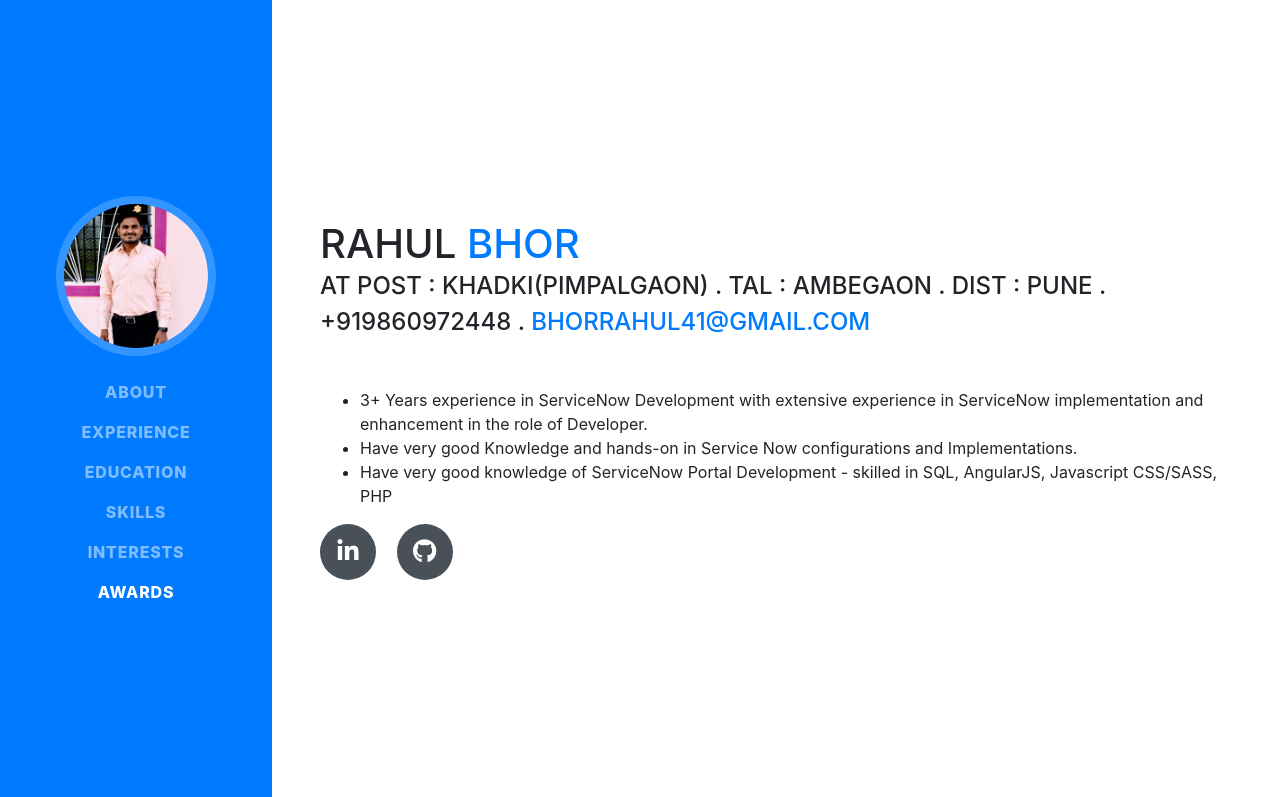
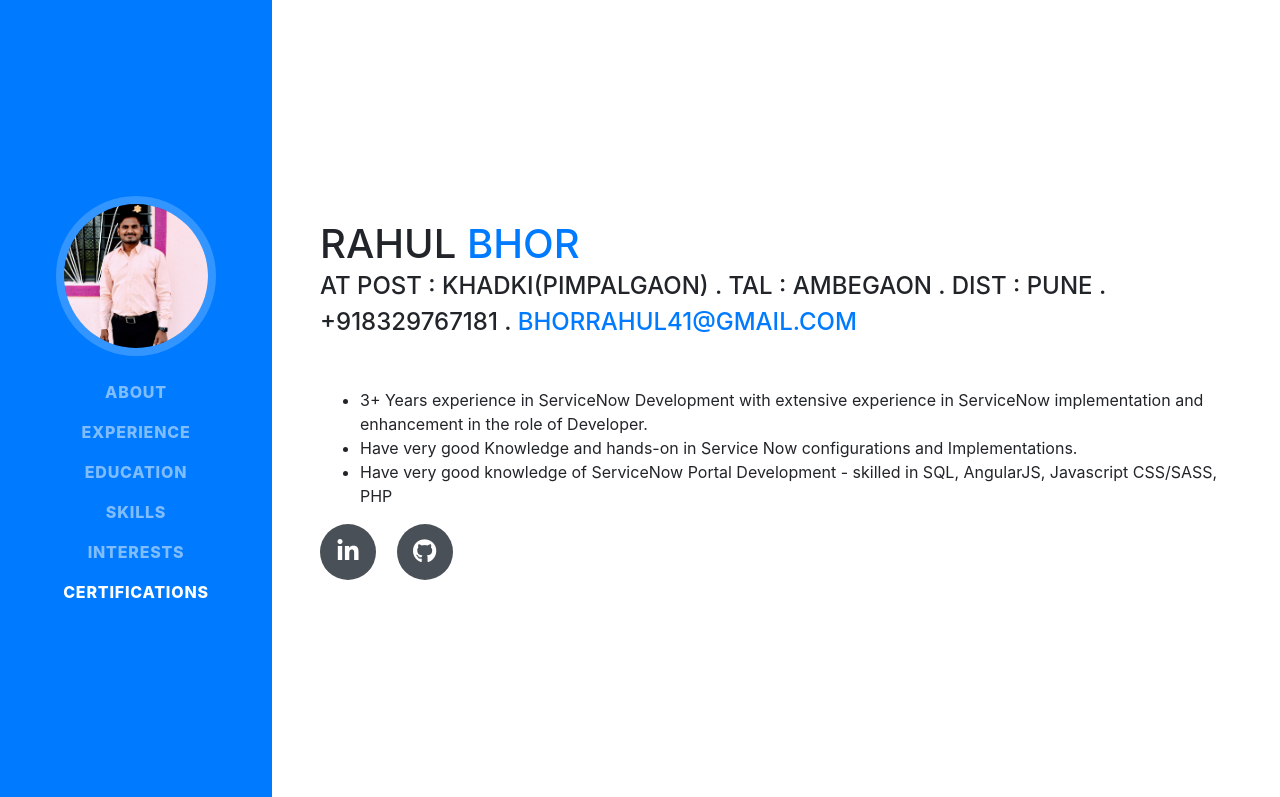
Before and after one commit to rahulbhor02/RahulBhor, a website with bundled scripts: page index.html in a window 1280 px wide. Shown: the top 797 px of the page. Built offline with nearby package versions, Linux system fonts and the light colour scheme; a web font is replaced by a local one.

Commit message:
Update index.html

```diff
--- a/index.html
+++ b/index.html
@@ -53,7 +53,7 @@
             <a class="nav-link js-scroll-trigger" href="#interests">Interests</a>
           </li>
           <li class="nav-item">
-            <a class="nav-link js-scroll-trigger" href="#awards">Awards</a>
+            <a class="nav-link js-scroll-trigger" href="#awards">Certifications</a>
           </li>
         </ul>
       </div>
@@ -66,7 +66,7 @@
           <h1 class="mb-0">Rahul
             <span class="text-primary">Bhor</span>
           </h1>
-          <div class="subheading mb-5">At Post : Khadki(Pimpalgaon) . Tal : Ambegaon . Dist : Pune . +919860972448 .
+          <div class="subheading mb-5">At Post : Khadki(Pimpalgaon) . Tal : Ambegaon . Dist : Pune . +918329767181 .
             <a href="mailto:bhorrahul41@gmail.com">bhorrahul41@gmail.com</a>
           </div>
           <p class="lead mb-5">
@@ -315,7 +315,7 @@
 
       <section class="resume-section p-3 p-lg-5 d-flex flex-column" id="awards">
         <div class="my-auto">
-          <h2 class="mb-5">Awards &amp; Certifications</h2>
+          <h2 class="mb-5">Certifications</h2>
           <ul class="fa-ul mb-0">
             <li>
               <i class="fa-li fa fa-trophy text-warning"></i>
```
